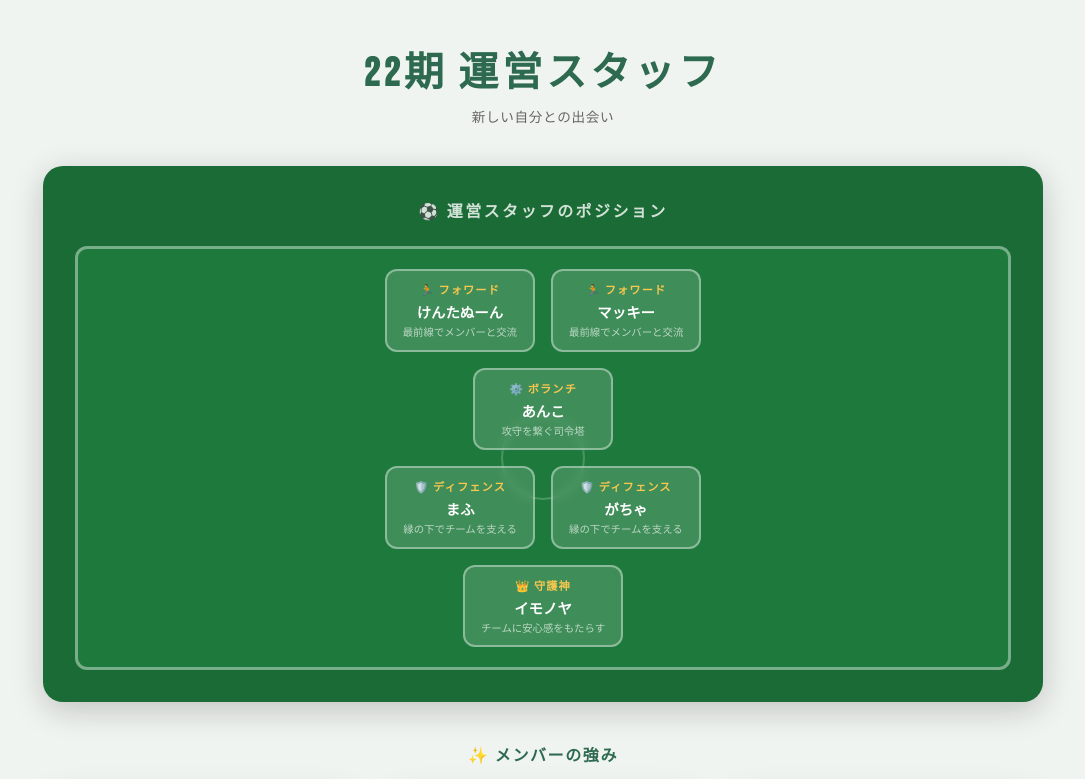
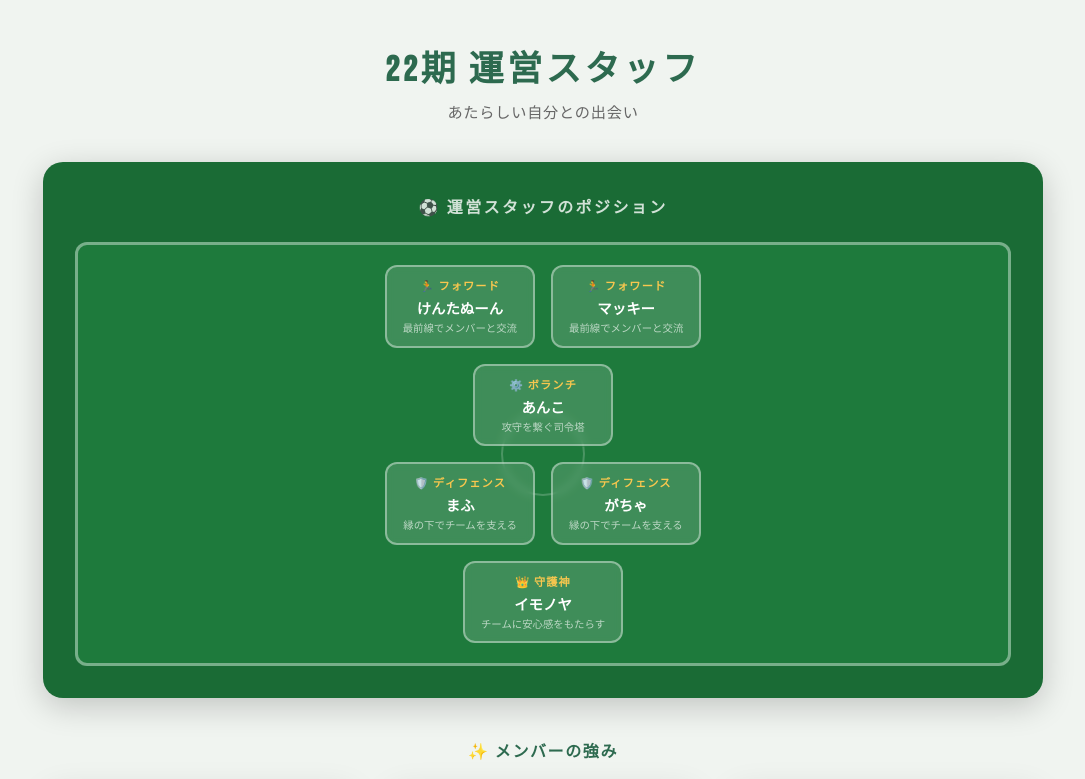
Before and after one commit to kentanoon/members_card, a plain HTML site: page index.html in a window 1280 px wide. Shown: the top 779 px of the page, without its empty margins (97-1182 px from the left). Drawn offline with Linux system fonts and the light colour scheme.

Commit message:
Adjust font sizes and update subtitle text
Signed-off-by: kentanoon <104956461+kentanoon@users.noreply.github.com>

```diff
--- a/index.html
+++ b/index.html
@@ -31,7 +31,7 @@
   h1 {
     text-align: center;
     font-family: 'Bebas Neue', sans-serif;
-    font-size: 2.5rem;
+    font-size: 2.2rem;
     letter-spacing: 0.1em;
     color: var(--green);
     margin-bottom: 8px;
@@ -39,7 +39,7 @@
 
   .subtitle {
     text-align: center;
-    font-size: 0.85rem;
+    font-size: 0.95rem;
     color: #666;
     margin-bottom: 40px;
     letter-spacing: 0.05em;
@@ -529,7 +529,7 @@ document.addEventListener('DOMContentLoaded', function() {
 <body>
 
 <h1>22期 運営スタッフ</h1>
-<p class="subtitle">新しい自分との出会い</p>
+<p class="subtitle">あたらしい自分との出会い</p>
 
 <!-- Field Diagram -->
 <div class="field-card">
```
